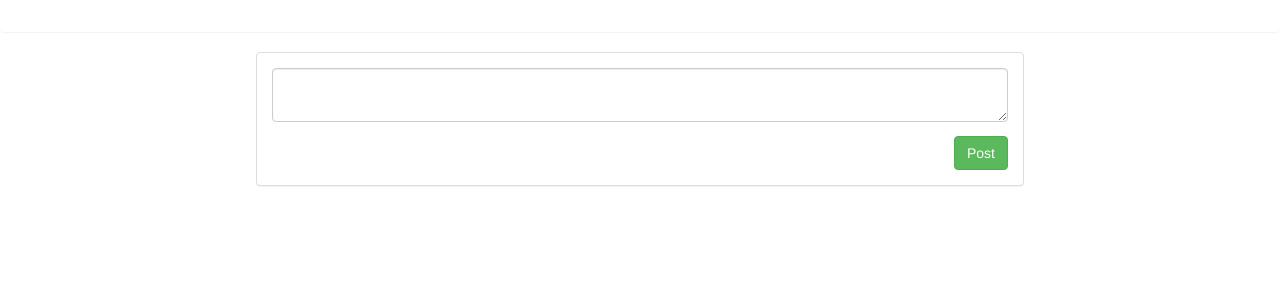
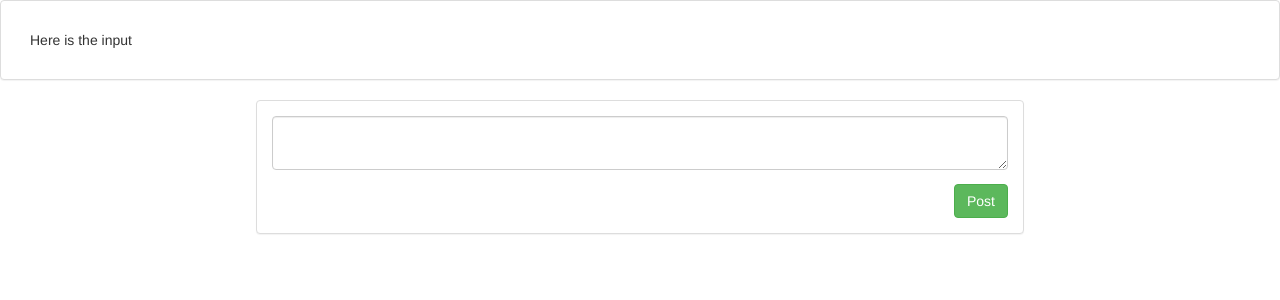
Before and after one commit to john-hartert/react-project, a React (Create React App) app: page / in a window 1280 px wide. Shown: the top 300 px of the page. Built offline with nearby package versions, Linux system fonts and the light colour scheme.

Commit message:
Adds output textarea and output css

```diff
--- a/src/App.css
+++ b/src/App.css
@@ -7,6 +7,9 @@
   float: right;
 }
 
+.output-display {
+  margin: 1em;
+}
 
 @media screen and (max-width: 900px) {
   .post-editor{
--- a/src/App.js
+++ b/src/App.js
@@ -5,9 +5,9 @@ class App extends Component {
   render() {
     return (
       <div>
-        <div className="panel panel-defauly">
-          <div className="panel-body">
-
+        <div className="panel panel-default">
+          <div className="panel-body output-display">
+            Here is the input
           </div>
         </div>
         <div className="panel panel-default post-editor">
```
